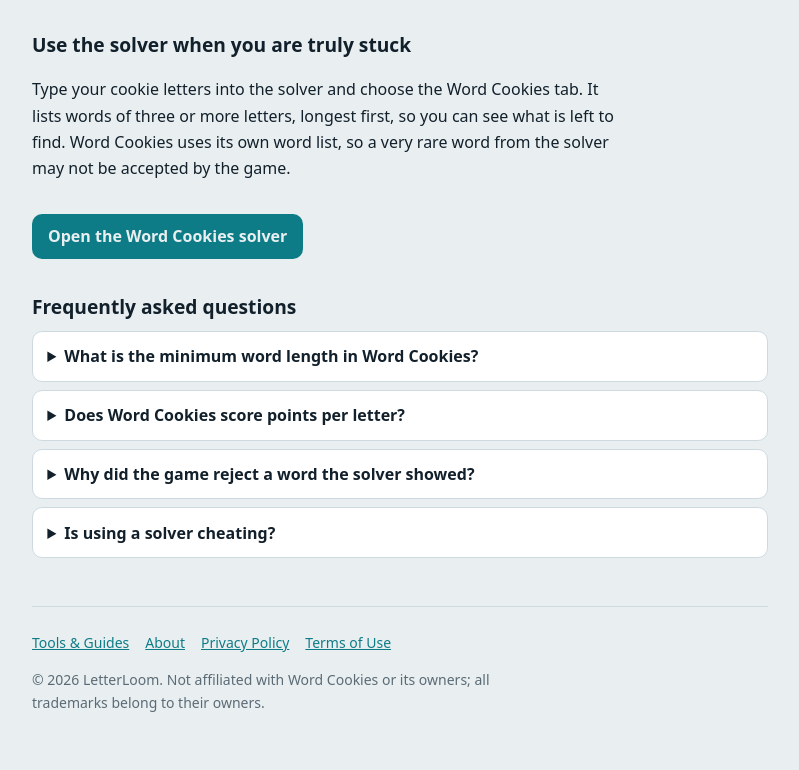
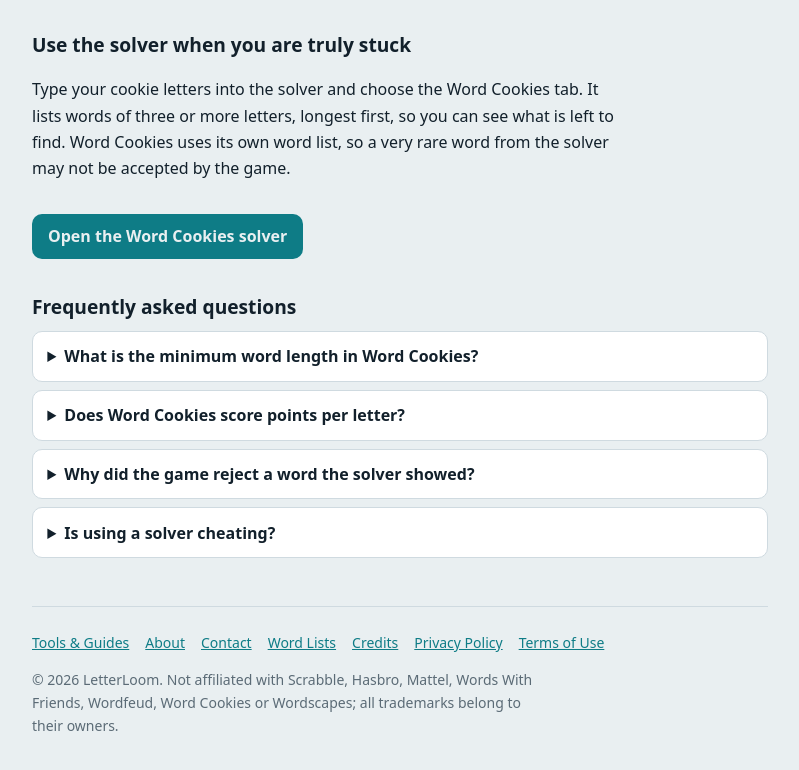
Before and after one commit to burrell001-max/LetterLoom, a plain HTML site: page word-cookies-guide.html in a window 1280 px wide. Shown: the part 1172-1942 px from the top of the page, without its empty margins (240-1039 px from the left). Drawn offline with Linux system fonts and the light colour scheme.

Commit message:
Add files via upload

```diff
--- a/word-cookies-guide.html
+++ b/word-cookies-guide.html
@@ -56,6 +56,6 @@ details{border:1px solid var(--line);background:var(--card);border-radius:10px;p
 <details><summary>Why did the game reject a word the solver showed?</summary><p class="mut">The solver uses a large open dictionary, while the game uses its own list. Rare or unusual words may be missing from the game.</p></details>
 <details><summary>Is using a solver cheating?</summary><p class="mut">That is up to you. Many players use it only to find the last word or two, or to learn new words after finishing a level.</p></details>
 </main>
-<footer class="ft"><nav aria-label="Footer"><a href="guides.html">Tools &amp; Guides</a><a href="about.html">About</a><a href="privacy.html">Privacy Policy</a><a href="terms.html">Terms of Use</a></nav>
-<p>&copy; 2026 LetterLoom. Not affiliated with Word Cookies or its owners; all trademarks belong to their owners.</p></footer>
+<footer class="ft"><nav aria-label="Footer"><a href="guides.html">Tools &amp; Guides</a><a href="about.html">About</a><a href="contact.html">Contact</a><a href="word-lists.html">Word Lists</a><a href="credits.html">Credits</a><a href="privacy.html">Privacy Policy</a><a href="terms.html">Terms of Use</a></nav>
+<p>&copy; 2026 LetterLoom. Not affiliated with Scrabble, Hasbro, Mattel, Words With Friends, Wordfeud, Word Cookies or Wordscapes; all trademarks belong to their owners.</p></footer>
 </div></body></html>
```
Also changed, not shown: guides.html (+1 -1 lines), wordfeud-tile-values.html (+2 -2 lines).
